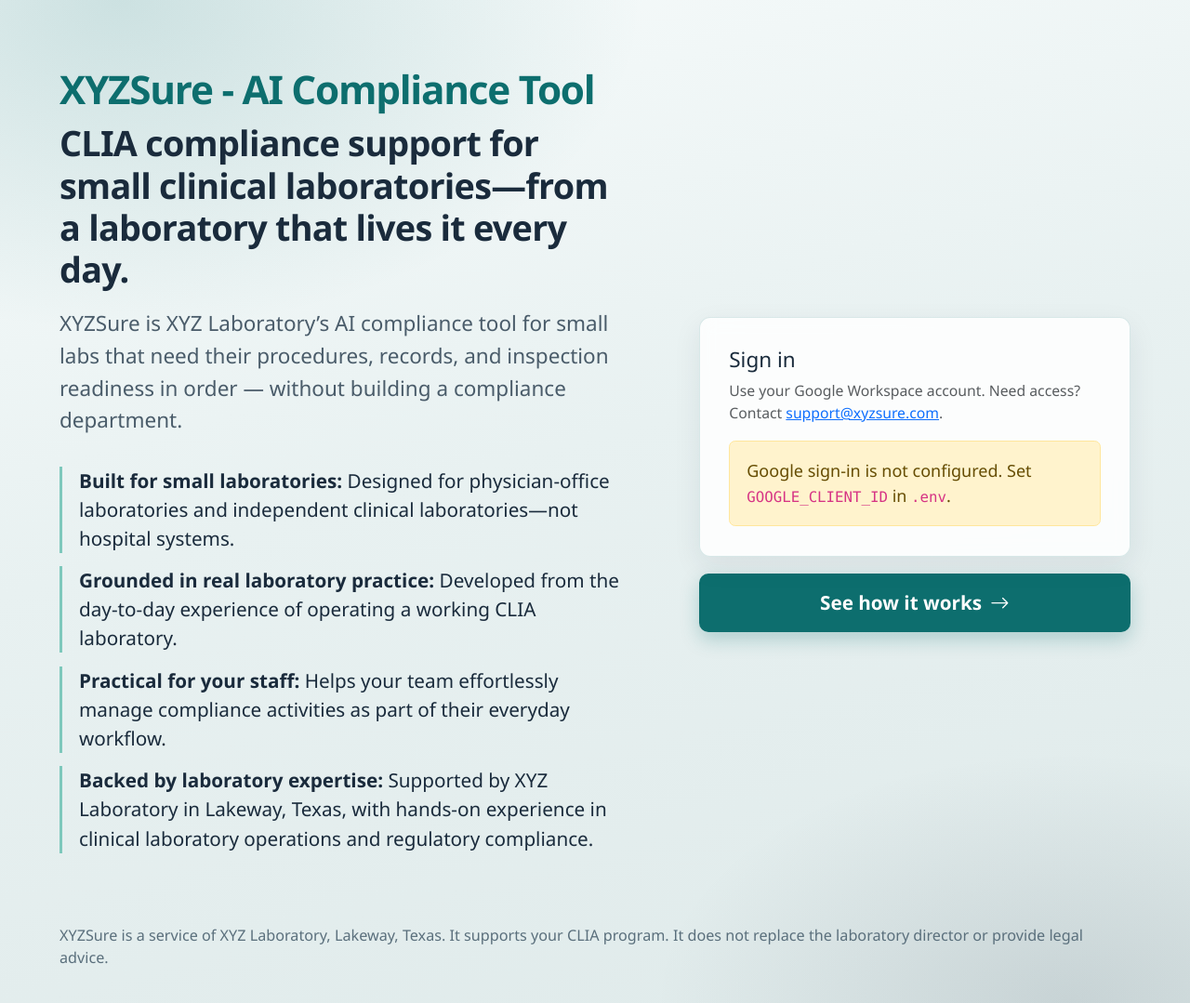
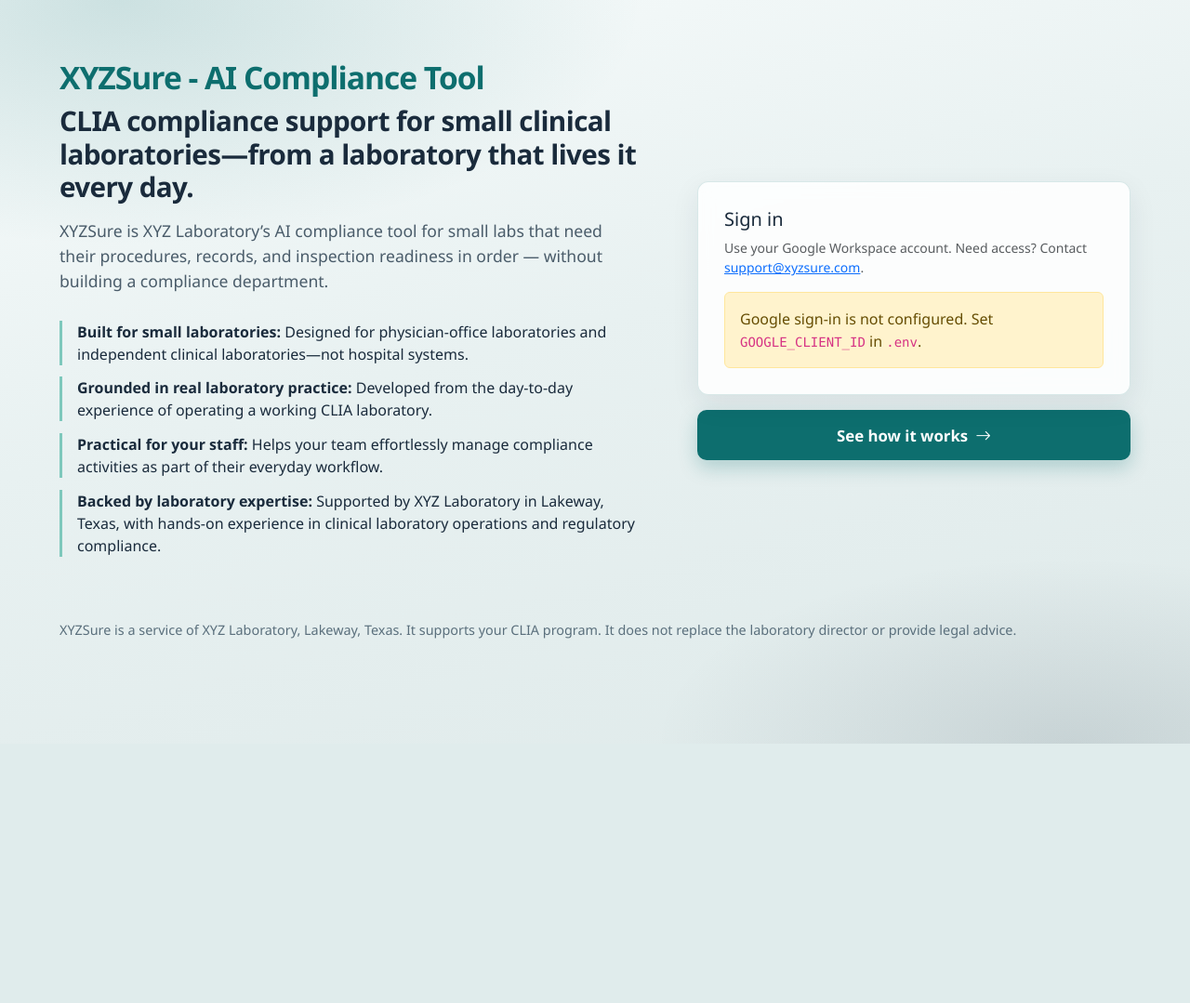
Before and after one commit to lwhenn/xyzsure, a Flask app: page / in a window 1280 px wide. Shown: the whole page at 93% size. After the commit the page ends 800 px from the top, so only its background shows below. Run offline with Flask 3, Linux system fonts and the light colour scheme; some libraries are stand-ins or nearby versions.

Commit message:
reduce font size

```diff
--- a/templates/login.html
+++ b/templates/login.html
@@ -17,7 +17,6 @@
       --xyz-teal: #0d6e6e;
       --xyz-mist: #e8f1f1;
     }
-    html { font-size: 112.5%; }
     body {
       min-height: 100vh;
       margin: 0;
@@ -38,7 +37,7 @@
       .intro-column { padding-right: 3rem; }
     }
     .brand {
-      font-size: clamp(1.75rem, 3.6vw, 2.35rem);
+      font-size: clamp(1.6rem, 3.2vw, 2.1rem);
       font-weight: 700;
       letter-spacing: -0.03em;
       line-height: 1.15;
@@ -47,14 +46,14 @@
     }
     .headline {
       margin: 0 0 1rem;
-      font-size: clamp(1.55rem, 3.4vw, 2.1rem);
+      font-size: clamp(1.4rem, 3vw, 1.85rem);
       font-weight: 650;
       letter-spacing: -0.02em;
       line-height: 1.2;
       color: var(--xyz-ink);
     }
     .tagline {
-      font-size: 1.25rem;
+      font-size: 1.1rem;
       line-height: 1.55;
       color: #4a5c6a;
       margin-bottom: 1.75rem;
@@ -68,7 +67,7 @@
       margin-bottom: 0.8rem;
       padding-left: 1rem;
       border-left: 3px solid #7ec8bc;
-      font-size: 1.15rem;
+      font-size: 1rem;
       line-height: 1.5;
     }
     .how-it-works-btn {
@@ -80,7 +79,7 @@
       border-radius: 10px;
       background: var(--xyz-teal);
       color: #fff;
-      font-size: 1.15rem;
+      font-size: 1.05rem;
       font-weight: 600;
       text-decoration: none;
       box-shadow: 0 8px 20px rgba(13, 110, 110, 0.25);
```
